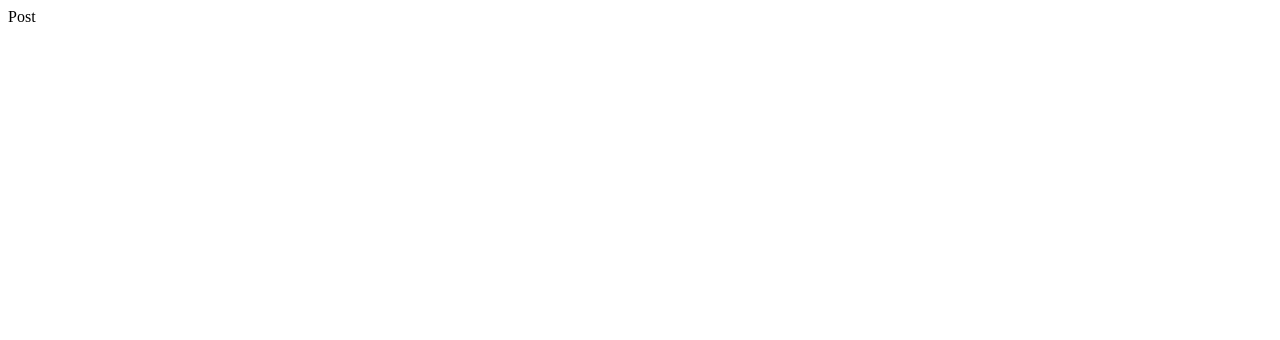
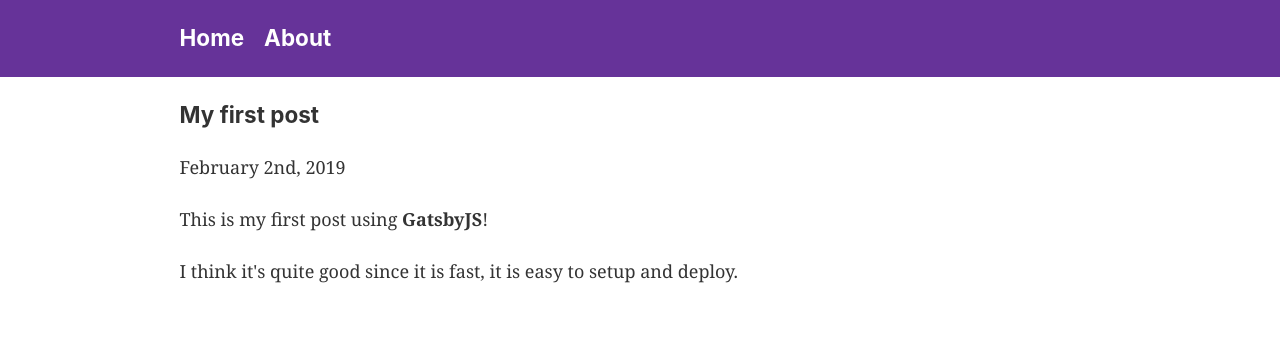
Before and after one commit to lyubchev/personal-blog, a Gatsby site: page /post-one in a window 1280 px wide. Built offline with nearby package versions, Linux system fonts and the light colour scheme; Gatsby itself is replaced by a stand-in of ours.

Commit message:
Fetch and render post data when clicking on a post

```diff
--- a/src/templates/post.jsx
+++ b/src/templates/post.jsx
@@ -1,8 +1,32 @@
 import React from 'react';
+import { graphql } from 'gatsby';
+import Layout from '../layouts/layout';
 
-const Post = props => {
-  console.log(props);
-  return <div>Post</div>;
+const Post = ({ data }) => {
+  const post = data.markdownRemark;
+  const title = post.frontmatter.title;
+  const date = post.frontmatter.date;
+  const html = post.html;
+
+  return (
+    <Layout>
+      <h1>{title}</h1>
+      <p>{date}</p>
+      <div dangerouslySetInnerHTML={{ __html: html }} />
+    </Layout>
+  );
 };
 
+export const query = graphql`
+  query($pathSlug: String!) {
+    markdownRemark(frontmatter: { path: { eq: $pathSlug } }) {
+      html
+      frontmatter {
+        date(formatString: "MMMM Do, YYYY")
+        title
+      }
+    }
+  }
+`;
+
 export default Post;
```
Also changed, not shown: content/posts/post-one/index.md (+1 -1 lines), content/posts/post-two/index.md (+1 -1 lines).
